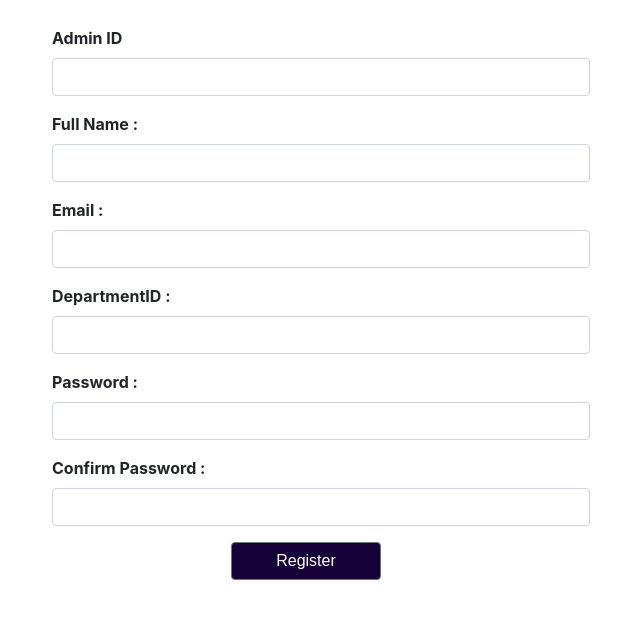
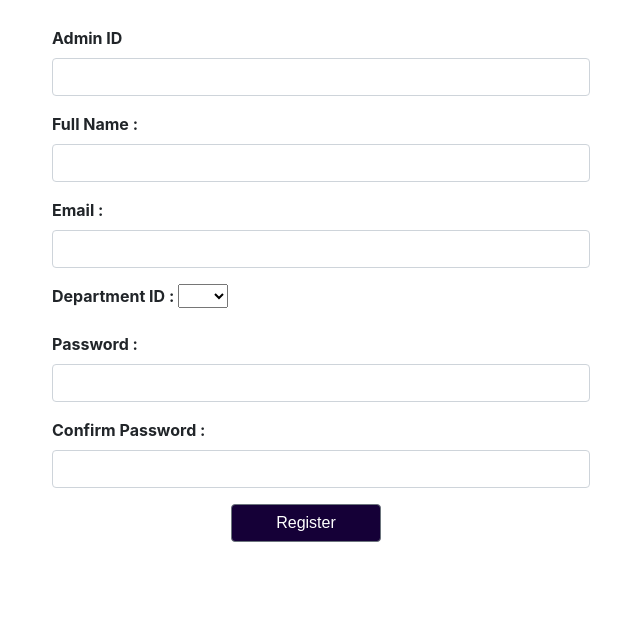
Before and after one commit to nadeesha1997/sp-frontend, a React (Create React App) app: page /AdminRegisterForm in a window 1280 px wide. Shown: the top 618 px of the page, without its empty margins (134-774 px from the left). Built offline with nearby package versions, Linux system fonts and the light colour scheme.

Commit message:
alert service added when register

```diff
--- a/package.json
+++ b/package.json
@@ -20,6 +20,7 @@
     "moment": "^2.29.1",
     "prettier": "^2.2.1",
     "react": "^17.0.1",
+    "react-alert": "^7.0.2",
     "react-bootstrap": "^1.5.2",
     "react-bootstrap-icons": "^1.4.0",
     "react-calendar": "^3.3.0",
--- a/src/components/Dashboard.js
+++ b/src/components/Dashboard.js
@@ -14,7 +14,6 @@ import HomepageNavbar from "./TimeTable/HomepageNavbar";
 const colors = config.chartColors;
 
 let profileData;
-// const a={text:"abc"}
 export {profileData};
 
 const Header = {
@@ -34,13 +33,12 @@ class Dashboard extends React.Component {
     userDetails;
 
     constructor(props) {
+
         super(props);
         let now = new Date();
         this.state = {
             currentUser: AuthService.getCurrentUser(),
-
             date:now,
-
             donut: {
                 tooltip: {trigger: "item", formatter: "{a} <br/>{b}: {c} ({d}%)",},
                 legend: {show: false,},
@@ -151,10 +149,8 @@ class Dashboard extends React.Component {
     }
     updateDate = data => {
         this.setState({
-            date: data
-        })
-        //this.props.updateDate(data)
-        // console.log(this.state)
+            date: data})
+        //console.log(this.props)
         profileData=this.state.currentUser.userDetails.role;
     }
     render() {
@@ -163,16 +159,11 @@ class Dashboard extends React.Component {
             <div className="page">
 
                 <HomepageNavbar updateDate={this.updateDate}/>
-                {/*this.props.navigation.navigate("./Nav", {profileData})*/}
                 <Nav />
-
                 <div style={col} ></div>
 
                 <h3>
                 {this.state.currentUser.userDetails.role} Dashboard
-                    {/*{
-                        this.state.currentUser.userDetails.role
-                    } Dashboard*/}
                 </h3>
 
                 <h1 align="center">Graphical visualization of lecture venues </h1>
--- a/src/components/FirstPageNavbar.js
+++ b/src/components/FirstPageNavbar.js
@@ -18,9 +18,9 @@ const FirstPageNavbar= () => {
                 <div className="text">
                     <ul>
                         <li>
-                            <h5> <b>FACULTY OF ENGINEERING</b></h5>
-                            <h5><b>UNIVERSITY OF RUHUNA</b></h5>
-                            <h5><b>LECTURE SCHEDULE MANAGEMENT SYSTEM</b></h5>
+                            <h6> <b>FACULTY OF ENGINEERING</b></h6>
+                            <h6><b>UNIVERSITY OF RUHUNA</b></h6>
+                            <h6><b>LECTURE SCHEDULE MANAGEMENT SYSTEM</b></h6>
                         </li>
                     </ul>
                 </div>
--- a/src/components/registration/AdminRegisterForm.js
+++ b/src/components/registration/AdminRegisterForm.js
@@ -66,8 +66,10 @@ class AdminRegisterForm extends Component {
                 });
             //Resetting the form
             this.setState(this.getInitialState());
+            alert("Registration successful! please logging in")
         } else {
             this.setState({ errors });
+            alert("Registration is not successful! Please register again")
         }
     };
 
@@ -120,13 +122,26 @@ class AdminRegisterForm extends Component {
 
                         <FormGroup>
                             <div className="col-sm-12">
-                                <Label for="DepartmentID">DepartmentID : </Label>
-                                <Input
+                                <Label for="DepartmentID">Department ID : </Label>
+                                {"\n"}
+                                <select
+                                    style={{width: `${(8*data.DepartmentID.length) + 50}px`}}
+                                    value={data.DepartmentID}
+                                    onChange={this.handleChange}
+                                    invalid={!!errors.DepartmentID}
+                                    name="DepartmentID">
+                                    <option value=""></option>
+                                    <option value="1">EIE</option>
+                                    <option value="2">CEE</option>
+                                    <option value="3">MME</option>
+                                    <option value="4">IS</option>
+                                </select>
+                                {/*<Input
                                     value={data.DepartmentID}
                                     invalid={!!errors.DepartmentID}
                                     name="DepartmentID"
                                     onChange={this.handleChange}
-                                />
+                                />*/}
                                 <FormFeedback>{errors.DepartmentID}</FormFeedback>
                             </div>
                         </FormGroup>
--- a/src/components/registration/LecturerRegisterForm.js
+++ b/src/components/registration/LecturerRegisterForm.js
@@ -66,8 +66,10 @@ class LecturerRegisterForm extends Component {
                 });
             //Resetting the form
             this.setState(this.getInitialState());
+            alert("Registration successful! please logging in")
         } else {
             this.setState({ errors });
+            alert("Registration is not successful! Please register again")
         }
     };
 
@@ -122,13 +124,26 @@ class LecturerRegisterForm extends Component {
 
                         <FormGroup>
                             <div className="col-sm-12">
-                                <Label for="DepartmentID">DepartmentID : </Label>
-                                <Input
+                                <Label for="DepartmentID">Department ID : </Label>
+                                {"\n"}
+                                <select
+                                    style={{width: `${(8*data.DepartmentID.length) + 50}px`}}
+                                    value={data.DepartmentID}
+                                    onChange={this.handleChange}
+                                    invalid={!!errors.DepartmentID}
+                                    name="DepartmentID">
+                                    <option value=""></option>
+                                    <option value="1">EIE</option>
+                                    <option value="2">CEE</option>
+                                    <option value="3">MME</option>
+                                    <option value="4">IS</option>
+                                </select>
+                                {/*<Input
                                     value={data.DepartmentID}
                                     invalid={!!errors.DepartmentID}
                                     name="DepartmentID"
                                     onChange={this.handleChange}
-                                />
+                                />*/}
                                 <FormFeedback>{errors.DepartmentID}</FormFeedback>
                             </div>
                         </FormGroup>
--- a/src/components/registration/StudentRegisterForm.js
+++ b/src/components/registration/StudentRegisterForm.js
@@ -1,15 +1,21 @@
-import React, { Component } from "react";
+//the code needed to use the Component class, excluding the rest of React(for less typing)
+import React, { Component } from "react";//***
+//Javascript library used to make HTTP requests from node. js
 import axios from "axios";
+// library contains React Bootstrap 4 components that favor composition and control
 import { Form,Input, Label, FormGroup, FormFeedback, Button,} from "reactstrap";
 
 
+//here less typing bcz of ***
 class StudentRegisterForm extends Component {
+   //method used to initialize an object's state in a class
     constructor(props) {
+        //super(props) would call the React that would pass props to the parent constructor
         super(props);
 
         this.state = this.getInitialState();
     }
-
+// ES6 standard Arrow function use so no need to bind 'this' inside the constructor
     getInitialState = () => ({
         data: {
             RegNo: "",
@@ -42,6 +48,9 @@ class StudentRegisterForm extends Component {
         if (data.RegNo === "") errors.RegNo = "Student_ID can not be blank.";
         if (data.FullName === "") errors.FullName = "Full_Name can not be blank.";
         if (data.email === "") errors.email = " Email can not be blank.";
+       /* if (data.email !== "/^(([^<>()\\[\\]\\\\.,;:\\s@\"]+(\\.[^<>()\\[\\]\\\\.,;:\\s@\"]+)*)|(\".+\"))@((\\[[0-9]{1,3}\\.[0-9]{1,3}\\.[0-9]{1,3}\\.[0-9]{1,3}])|(([a-zA-Z\\-0-9]+\\.)+[a-zA-Z]{2,}))$/")
+       errors.email = " Email is invalid";
+        */
         if (data.DepartmentID === "") errors.DepartmentID = "DepartmentID can not be blank.";
         if (data.password === "") errors.password = "Password must be valid.";
         if (data.confirmPassword !== data.password)
@@ -66,10 +75,15 @@ class StudentRegisterForm extends Component {
                 });
             //Resetting the form
             this.setState(this.getInitialState());
+            alert("Registration successful! please logging in")
         } else {
             this.setState({ errors });
+            alert("Registration is not successful! Please register again")
         }
+
     };
+
+
 
     render() {
         const { data, errors } = this.state;
@@ -120,13 +134,26 @@ class StudentRegisterForm extends Component {
 
                         <FormGroup>
                             <div className="col-sm-12">
-                                <Label for="DepartmentID">DepartmentID : </Label>
-                                <Input
+                                <Label for="DepartmentID">Department ID : </Label>
+                                {"\n"}
+                                <select
+                                    style={{width: `${(8*data.DepartmentID.length) + 50}px`}}
+                                    value={data.DepartmentID}
+                                    onChange={this.handleChange}
+                                    invalid={!!errors.DepartmentID}
+                                    name="DepartmentID">
+                                    <option value=""/>
+                                    <option value="1">EIE</option>
+                                    <option value="2">CEE</option>
+                                    <option value="3">MME</option>
+                                    <option value="4">IS</option>
+                                </select>
+                                {/*<Input
                                     value={data.DepartmentID}
                                     invalid={!!errors.DepartmentID}
                                     name="DepartmentID"
                                     onChange={this.handleChange}
-                                />
+                                />*/}
                                 <FormFeedback>{errors.DepartmentID}</FormFeedback>
                             </div>
                         </FormGroup>
```
Also changed, not shown: 1 other file (tests, documents, lock files or other folders).
